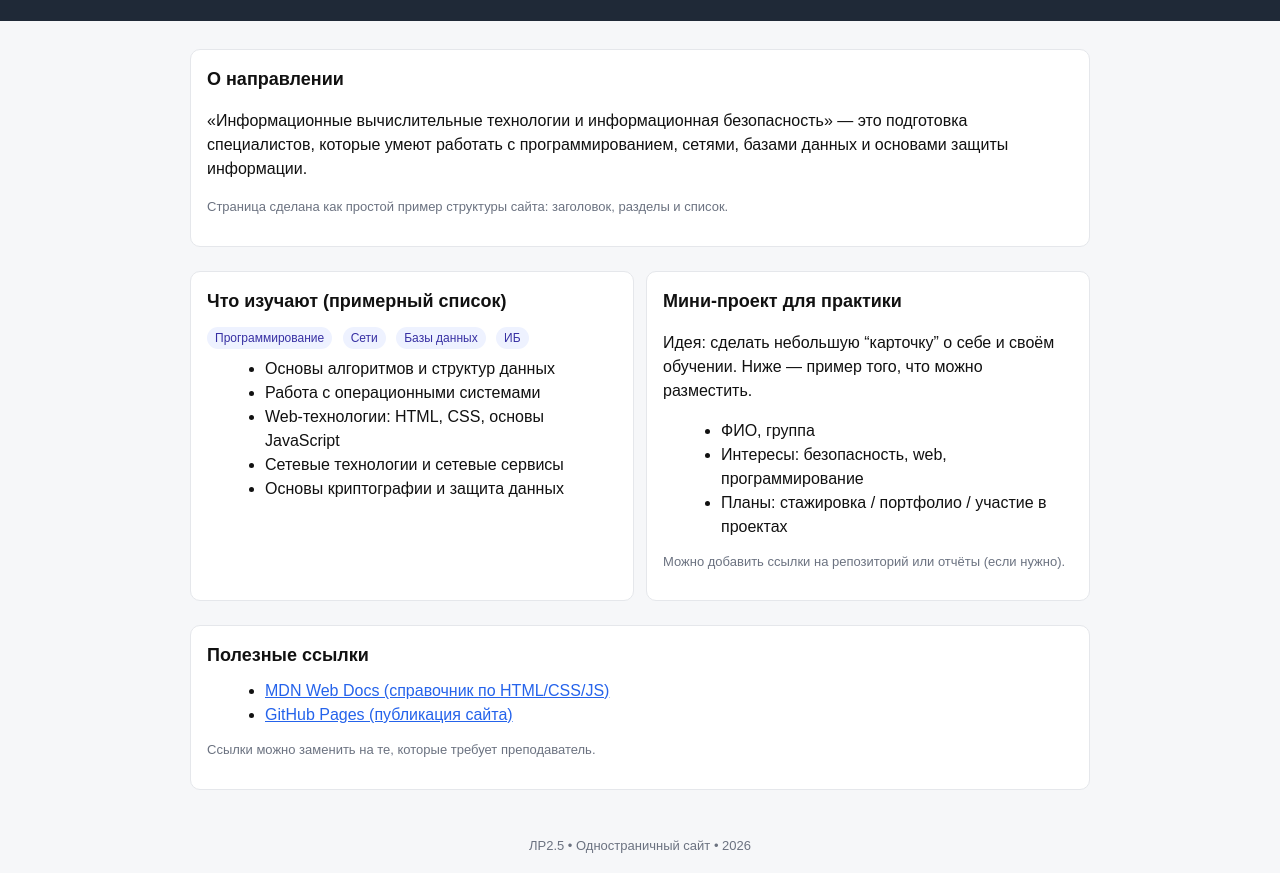
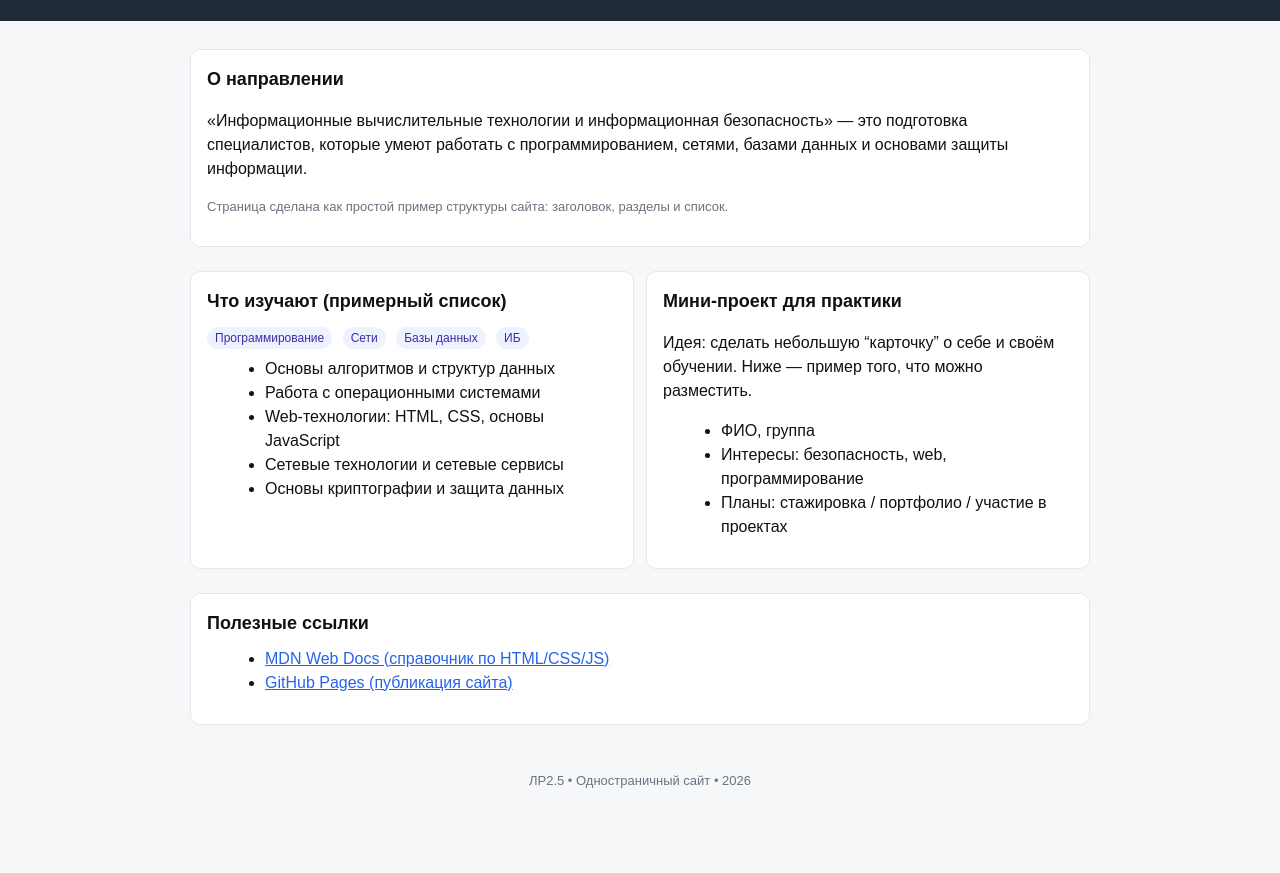
Before and after one commit to mikuliv/ivt-iib-site, a plain HTML site: page index.html in a window 1280 px wide. Shown: the part 90-963 px from the top of the page. After the commit the page ends 898 px from the top, so only its background shows below. Drawn offline with Linux system fonts and the light colour scheme.

Commit message:
Update index.html

```diff
--- a/index.html
+++ b/index.html
@@ -69,7 +69,6 @@
           <li>Планы: стажировка / портфолио / участие в проектах</li>
         </ul>
         <p class="small">
-          Можно добавить ссылки на репозиторий или отчёты (если нужно).
         </p>
       </section>
     </div>
@@ -81,7 +80,6 @@
         <li><a href="https://pages.github.com/" target="_blank" rel="noreferrer">GitHub Pages (публикация сайта)</a></li>
       </ul>
       <p class="small">
-        Ссылки можно заменить на те, которые требует преподаватель.
       </p>
     </section>
   </main>
```
